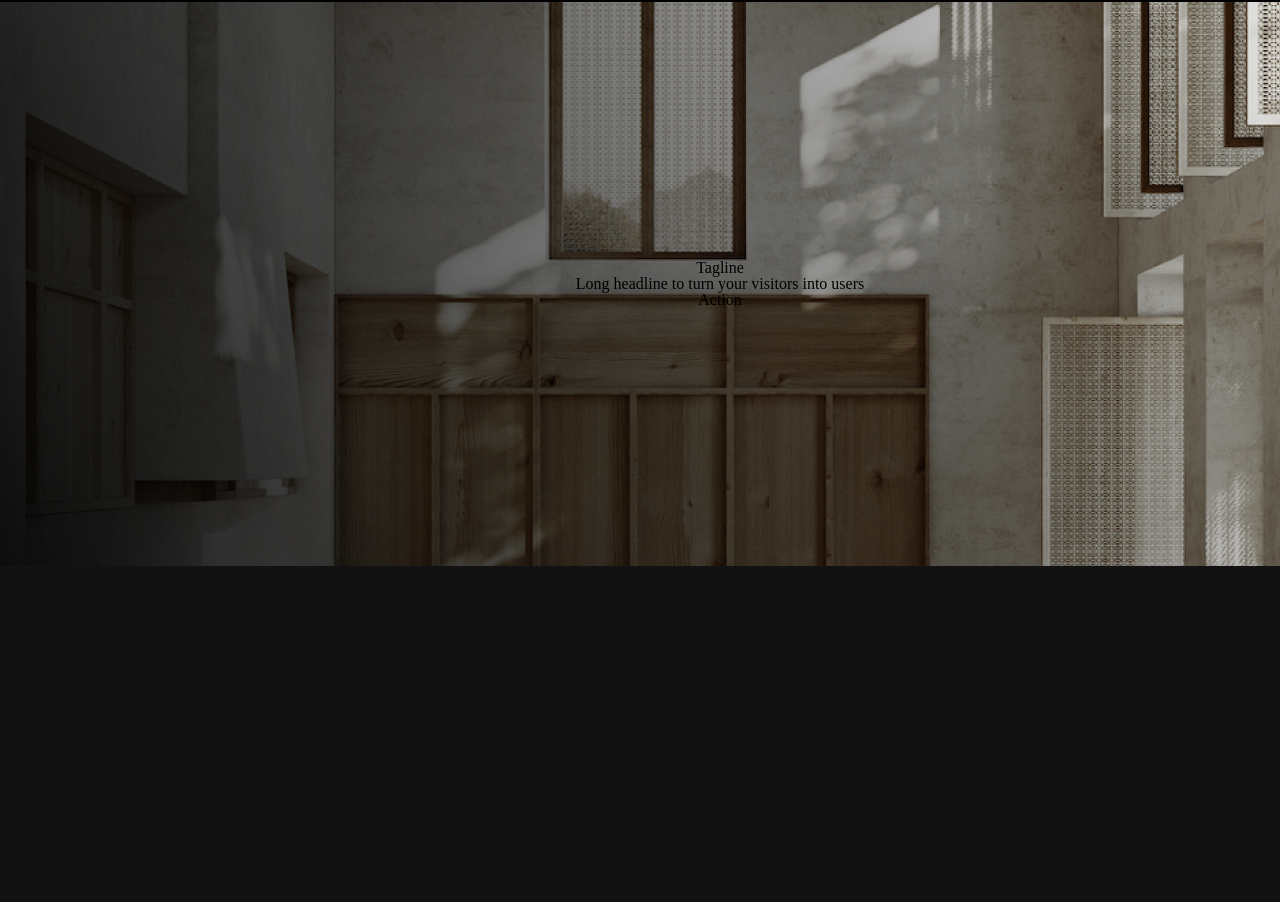
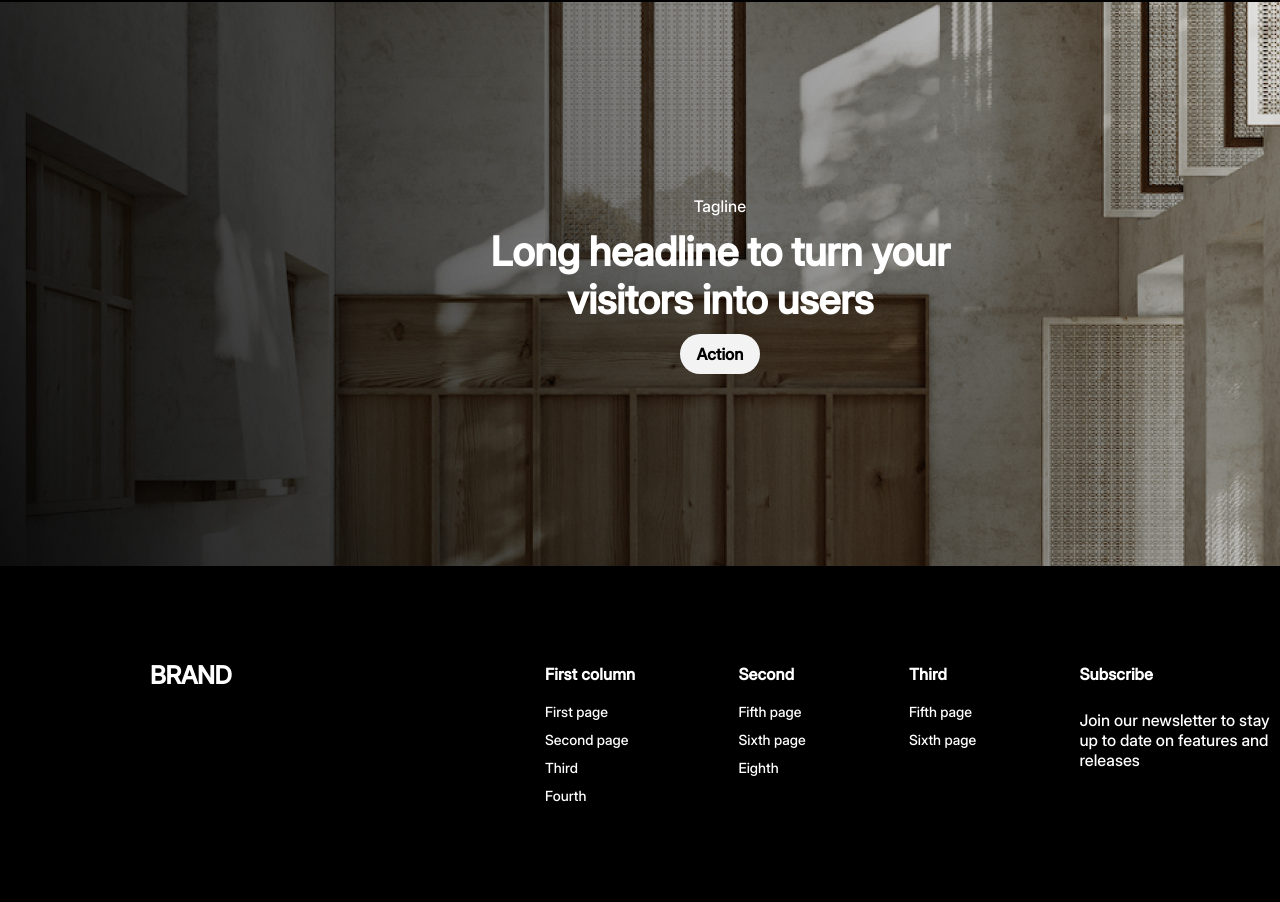
Before and after one commit to edittgogitidze/homework10, a plain HTML site: page index.html in a window 1280 px wide. Shown: the part 1614-2516 px from the top of the page. Before the commit the page ends 2276 px from the top, so only its background shows below. Drawn offline with Linux system fonts and the light colour scheme.

Commit message:
add footer

```diff
--- a/css/main.css
+++ b/css/main.css
@@ -201,7 +201,6 @@ body {
   height: 564px;
   margin: 0 auto;
   background-image: url(../images/CTAImg-Wide-1440px+-New.jpg);
-  margin-bottom: 96px;
   background-repeat: no-repeat;
   background-size: cover;
 }
@@ -213,3 +212,99 @@ body {
   align-items: center;
   height: 100%;
 }
+.for-visitors p {
+  color: #ffffff;
+  font-size: 16px;
+  font-weight: 500;
+  line-height: 24px;
+  letter-spacing: 0.1px;
+  font-family: "Inter 28pt";
+  margin-bottom: 10px;
+}
+.for-visitors h2 {
+  width: 540px;
+  color: #ffffff;
+  font-size: 40px;
+  font-weight: 900;
+  line-height: 48px;
+  letter-spacing: -0.5px;
+  text-align: center;
+  font-family: "Inter 28pt";
+  margin-bottom: 10px;
+}
+.last-class {
+  background-color: #f3f3f3;
+  padding: 8px 16px;
+  border-radius: 24px;
+  color: Black;
+  font-size: 16px;
+  font-weight: 700;
+  line-height: 24px;
+  letter-spacing: 0.1px;
+  font-family: "Inter 28pt";
+}
+.last-class:hover {
+  background-color: aqua;
+}
+.footer-zone {
+  background-color: #000000;
+  width: 1440px;
+  height: 336px;
+  margin: 0 auto;
+  padding: 96px 0px;
+}
+.footer-class {
+  width: 1140px;
+  height: 144px;
+  display: flex;
+  justify-content: space-between;
+  align-items: flex-start;
+  margin: 0 auto;
+}
+.footer-class h2 {
+  color: #ffffff;
+  font-size: 24.65px;
+  font-weight: 900;
+  line-height: 26.41px;
+  letter-spacing: -0.44px;
+  font-family: "Inter 28pt";
+  margin-right: 210.6px;
+}
+.footer-class h2:hover {
+  color: crimson;
+}
+.footer-class h4:hover {
+  color: crimson;
+}
+.footer-class h4 {
+  color: #fff;
+  font-size: 16px;
+  font-weight: 700;
+  line-height: 24px;
+  letter-spacing: 0.1px;
+  font-family: "Inter 28pt";
+  margin-bottom: 16px;
+}
+.footer-class li a {
+  color: #ffffff;
+  font-size: 14px;
+  font-weight: 400;
+  line-height: 20px;
+  letter-spacing: 0px;
+  font-family: "Inter 28pt";
+}
+.mg-8{
+  margin-bottom: 8px;
+}
+.footer-class li a:hover {
+  color: darkorange;
+}
+.subscribe-class p {
+  width: 210.6px;
+  color: #ffffff;
+  font-weight: 400;
+  line-height: 20px;
+  letter-spacing: 0px;
+  font-family: "Inter 28pt";
+  margin-top: 24px;
+}
--- a/index.html
+++ b/index.html
@@ -114,11 +114,49 @@
           <div class="for-visitors">
             <p>Tagline</p>
             <h2>Long headline to turn your visitors into users</h2>
-            <h5 class="last-class">Action</h5>
+            <a href="#"><h5 class="last-class">Action</h5></a>
           </div>
         </div>
       </section>
     </main>
-    <footer></footer>
+    <footer>
+      <div class="footer-zone">
+        <div class="footer-class">
+          <div>
+           <a href="#"><h2>BRAND</h2></a>
+          </div>
+          <div class="pages-class">
+            <a href="#"><h4>First column</h4></a>
+            <ul>
+              <li class="mg-8"><a href="#">First page</a></li>
+              <li class="mg-8"><a href="#">Second page</a></li>
+              <li class="mg-8"><a href="#">Third</a></li>
+              <li><a href="#">Fourth</a></li>
+            </ul>
+          </div>
+          <div class="more-pages">
+            <a href="#"><h4>Second</h4></a>
+            <ul>
+              <li class="mg-8"><a href="#">Fifth page</a></li>
+              <li class="mg-8"><a href="#">Sixth page</a></li>
+              <li><a href="#">Eighth</a></li>
+            </ul>
+          </div>
+          <div class="last-pages">
+          <a href="#"><h4>Third</h4></a>
+            <ul>
+              <li class="mg-8"><a href="#">Fifth page</a></li>
+              <li class="mg-8"><a href="#">Sixth page</a></li>
+            </ul>
+          </div>
+          <div class="subscribe-class">
+            <a href="#"><h4>Subscribe</h4></a>
+            <p>
+              Join our newsletter to stay up to date on features and releases
+            </p>
+          </div>
+        </div>
+      </div>
+    </footer>
   </body>
 </html>
```
